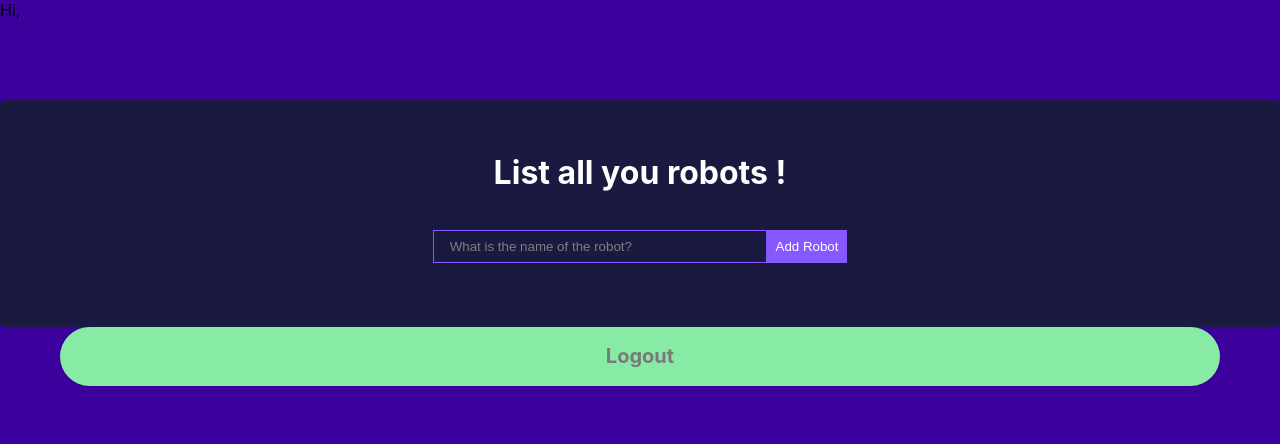
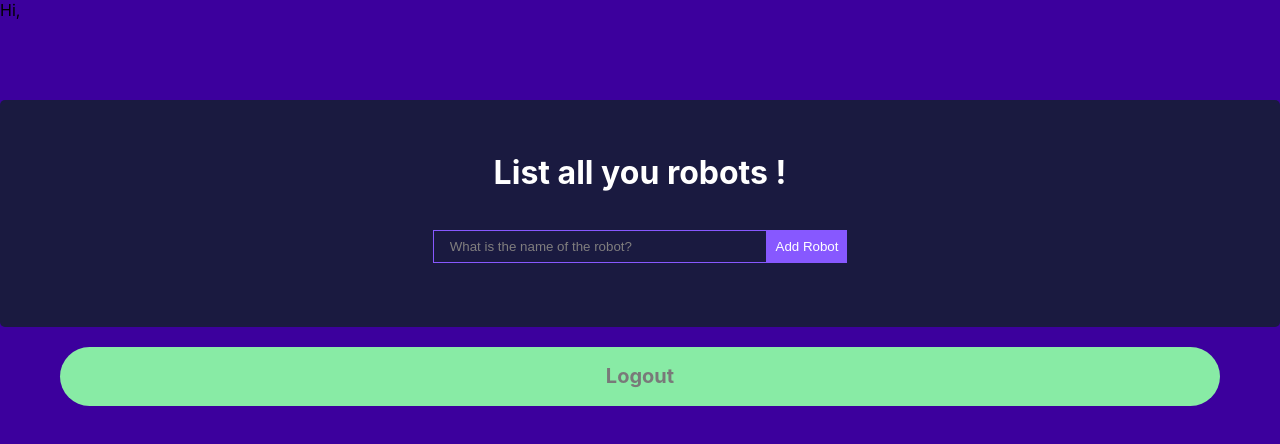
Before and after one commit to matteorazzanelli/fullstack-nodejs-react, a React (Create React App) app in the folder frontend/: page /home in a window 1280 px wide. Shown: the top 444 px of the page. Built offline with nearby package versions, Linux system fonts and the light colour scheme.

Commit message:
refactor: level up of button styles

```diff
--- a/frontend/src/App.css
+++ b/frontend/src/App.css
@@ -0,0 +1,34 @@
+.welcome{
+  display: flex;
+  flex-direction: row;
+  justify-content: center;
+  align-items: center;
+  /* border: 1px solid #fff; */
+  margin-top: 20px;
+  padding: 20px 5px;
+  font-size: 32px;
+  font-weight: 500;
+  color: #fff;
+}
+
+.submit-btn {
+  display: flex;
+  flex-direction: row;
+  justify-content: center;
+  align-items: center;
+  margin-left: 60px;
+  margin-right: 60px;
+  margin-top: 20px;
+  height: 59px;
+  background: #88eba5;
+  color: #797979;
+  border-radius: 50px;
+  cursor: pointer;
+  font-size: 20px;
+  font-weight: 700;
+}
+
+.submit-btn:hover{
+  background: #00db42;
+  color: #fff;
+}
--- a/frontend/src/components/signin-signup/SigninSignup.css
+++ b/frontend/src/components/signin-signup/SigninSignup.css
@@ -105,25 +105,4 @@
   color: #797979;
 }
 
-.submit-btn {
-  display: flex;
-  flex-direction: row;
-  justify-content: center;
-  align-items: center;
-  margin-left: 60px;
-  margin-right: 60px;
-  height: 59px;
-  background: #88eba5;
-  color: #797979;
-  border-radius: 50px;
-  cursor: pointer;
-  font-size: 20px;
-  font-weight: 700;
-}
-
-.submit-btn:hover{
-  background: #00db42;
-  color: #fff;
-}
-
 /* * {border: 1px solid black;} */
```
